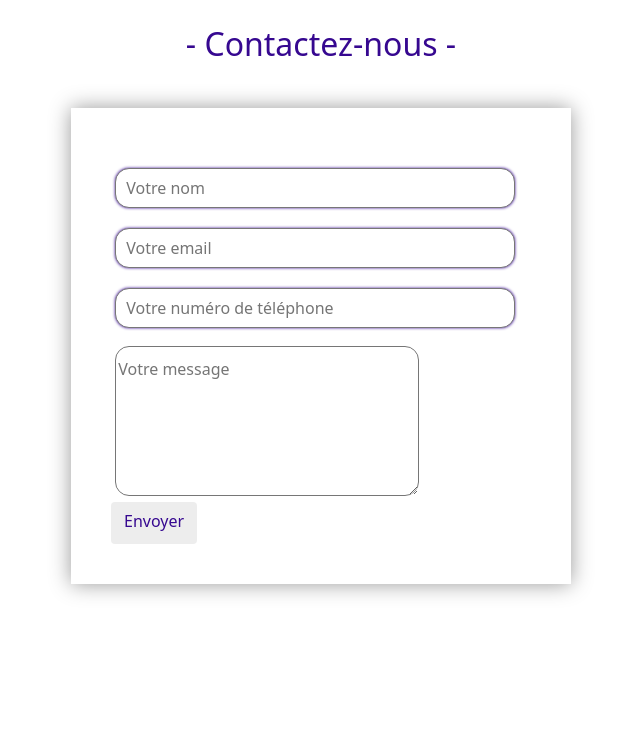
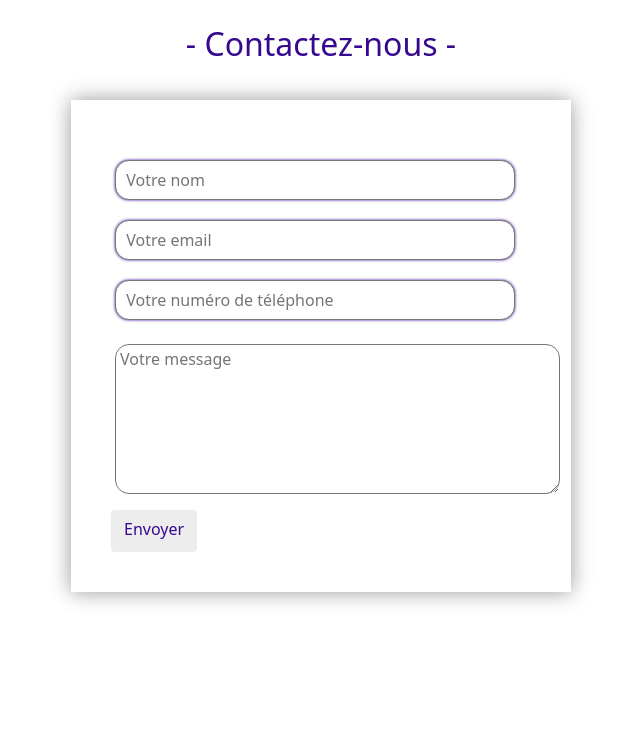
Before and after one commit to AxelGir/mspr-wis1, a PHP site: page /contact.php in a window 1280 px wide. Shown: the part 112-848 px from the top of the page, without its empty margins (319-959 px from the left). Run offline with PHP 8.4, Linux system fonts and the light colour scheme.

Commit message:
update : create about, fix css form, create css support

```diff
--- a/layouts/header.php
+++ b/layouts/header.php
@@ -66,7 +66,7 @@
                 <a class="menu-item" href="./tarifs.php">Tarifs</a>
             </li>
             <li>
-                <a class="menu-item" href="#">A propos</a>
+                <a class="menu-item" href="./about.php">A propos</a>
             </li>
             <li>
                 <a class="menu-item" href="./contact.php">Contact</a>
--- a/src/scss/app.scss
+++ b/src/scss/app.scss
@@ -16,3 +16,5 @@
 @import "pages/details-plastique";
 @import "pages/details-verre";
 @import "pages/details-metal";
+@import "pages/about";
+@import "pages/tarifs";
--- a/src/scss/pages/_contact.scss
+++ b/src/scss/pages/_contact.scss
@@ -88,10 +88,10 @@
 
 #contact-form .form-textarea {
   height: 150px;
-  padding-top: 10px;
-  padding-right: 100px;
+  padding-right: 239px;
+  padding-left: 4px;
   border-radius: 14px;
-  margin-top: 4px;
+  margin-bottom: 20px;
   outline: none;
 }
 
--- a/tarifs.php
+++ b/tarifs.php
@@ -1,8 +1,7 @@
 <?php $title = 'Avant-Gourde - Tarifs'; ?>
-
 <?php require_once 'layouts/header.php' ?>
 <main id="main">
-    <section id="tarifs-abdoul">
+    <section id="tarifs-top">
         <div class="container">
 
         </div>
```
Also changed, not shown: about.php (added, +11 -0 lines), assets/css/app.css, src/scss/pages/_about.scss (added), src/scss/pages/_tarifs.scss (added).
